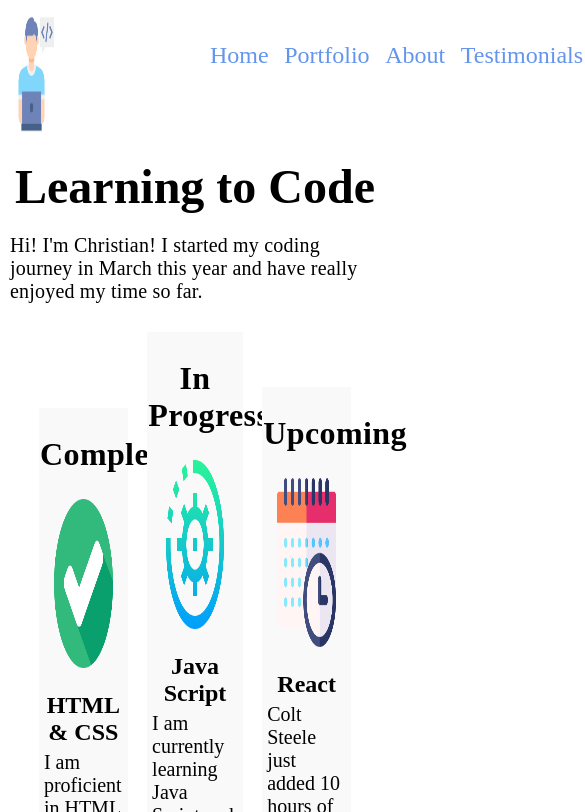
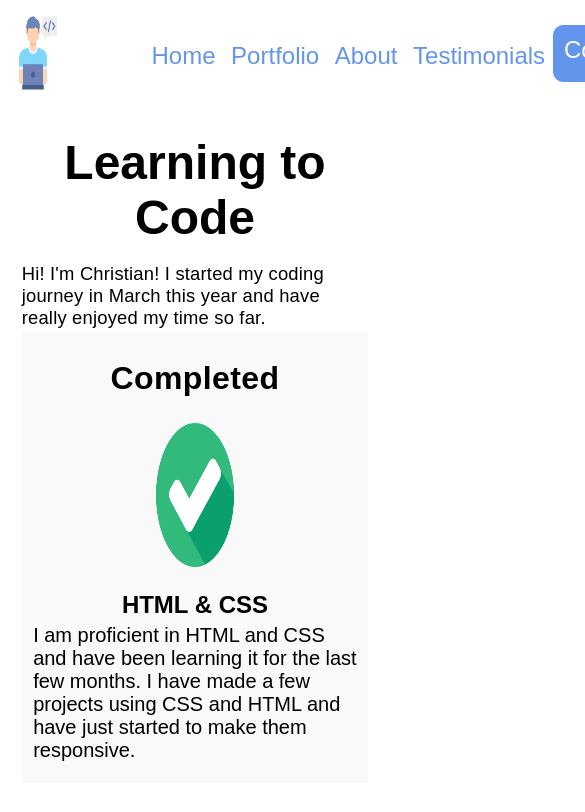
Before and after one commit to CALChris1/Personal-portfolio, a plain HTML site: page index.html in a window 390 px wide. Shown: the top 812 px of the page, 585 px wide, since content can reach past the window. Drawn offline with Linux system fonts and the light colour scheme.

Commit message:
Changed font and made Home page responsive

```diff
--- a/index.html
+++ b/index.html
@@ -26,11 +26,7 @@
         id="about"
         >About</a
       >
-        <a
-          href="file:///Users/christianliew/Desktop/C.Liew/Personal-Projects/Portfolio-Website/testimonials.html"
-          id="testimonials"
-          >Testimonials</a
-        >
+      <a href="" id="testimonials">Testimonials</a>
       <a
         href="file:///Users/christianliew/Desktop/C.Liew/Personal-Projects/Portfolio-Website/contact.html"
         id="contact"
@@ -42,39 +38,58 @@
       <div>
         <h1 class="learning">Learning to Code</h1>
         <p class="description">
-          Hi! I'm Christian! I started my coding journey in March this year and have really enjoyed my time so far.
+          Hi! I'm Christian! I started my coding journey in March this year and
+          have really enjoyed my time so far.
         </p>
+      </div>
     </section>
 
     <section class="boxes">
       <div class="box1">
         <h1 class="title1">Completed</h1>
         <div id="picture1">
-        <img class="picture1" src="assets/checked.png" alt="Completed logo">
+          <img class="picture1" src="assets/checked.png" alt="Completed logo" />
         </div>
         <h3 class="html-css">HTML & CSS</h3>
-        <p class="explanation1">I am proficient in HTML and CSS and have been learning it for the last few months. I have made a few projects using CSS and HTML and have just started to make them responsive.
+        <p class="explanation1">
+          I am proficient in HTML and CSS and have been learning it for the last
+          few months. I have made a few projects using CSS and HTML and have
+          just started to make them responsive.
         </p>
       </div>
+
       <div class="box2">
         <h1 class="title2">In Progress</h1>
         <div id="picture2">
-        <img class="picture2" src="assets/settings.png" alt="In Progress logo">
+          <img
+            class="picture2"
+            src="assets/settings.png"
+            alt="In Progress logo"
+          />
         </div>
         <h3 class="js">Java Script</h3>
-        <p class="explanation2">I am currently learning Java Script and have just finished learning about about the DOM. I aim to continue working through the java script modules and start working on some projects soon so I can apply what I learnt into a real project.
+        <p class="explanation2">
+          I am currently learning Java Script and have just finished learning
+          about about the DOM. I aim to continue working through the java script
+          modules so I can apply what I learnt into a real project.
         </p>
       </div>
-      </div>
+
       <div class="box3">
         <h1 class="title3">Upcoming</h1>
         <div id="picture3">
-        <img class="picture3" src="assets/upcoming.png" alt="Completed logo">
+          <img
+            class="picture3"
+            src="assets/upcoming.png"
+            alt="Completed logo"
+          />
         </div>
         <h3 class="react">React</h3>
-        <p class="explanation3"> Colt Steele just added 10 hours of react videoes into the Udemy course. I am extremely excited to learn about this new framework in the near future and hope I can incoporate it in my upcoming projects.
+        <p class="explanation3">
+          Colt Steele just added 10 hours of react videoes into the Udemy
+          course. I am extremely excited to learn about this new framework in
+          the near future and hope I can incoporate it in my upcoming projects.
         </p>
-      </div>
       </div>
     </section>
   </body>
--- a/style.css
+++ b/style.css
@@ -1,6 +1,7 @@
 body {
   padding: 0px;
   margin: 0px;
+  font-family: "Poppins", sans-serif;
 }
 
 .menu-bar {
@@ -104,6 +105,7 @@ body {
 
 .boxes {
   display: flex;
+  flex-wrap: nowrap;
   flex-direction: row;
   justify-content: center;
   align-items: center;
@@ -149,7 +151,6 @@ body {
 }
 
 .box2 {
-  margin-top: 0;
   width: 30%;
   border: 1px solid #f9f9f9;
   background-color: #f9f9f9;
@@ -220,3 +221,138 @@ body {
   padding-right: 1vw;
   font-size: 1.25em;
 }
+
+@media screen and (max-width: 1300px) {
+  #home {
+    padding-left: 32vw;
+  }
+}
+
+@media screen and (max-width: 1190px) {
+  #home {
+    padding-left: 28vw;
+  }
+}
+
+@media screen and (max-width: 1080px) {
+  #home {
+    padding-left: 24vw;
+  }
+}
+
+@media screen and (max-width: 1000px) {
+  #home {
+    padding-left: 20vw;
+  }
+
+  .logo {
+    height: 13vh;
+    width: 17.5vw;
+  }
+
+  .boxes {
+    flex-direction: column;
+    padding-left: 10vw;
+    padding-right: 10vw;
+  }
+
+  .box1,
+  .box2,
+  .box3 {
+    width: 100%;
+    margin-bottom: 2rem;
+  }
+
+  .box1 {
+    margin-left: 5vw;
+  }
+
+  .explanation1,
+  .explanation2,
+  .explanation3 {
+    margin-left: 1.5vw;
+    margin-right: 1.5vw;
+  }
+
+  .description {
+    padding-left: 3vw;
+    padding-right: 3vw;
+  }
+}
+
+@media screen and (max-width: 850px) {
+  .boxes {
+    flex-direction: column;
+    padding-left: 10vw;
+    padding-right: 10vw;
+  }
+
+  .logo {
+    height: 12vh;
+    width: 17vw;
+  }
+
+  .picture1,
+  .picture2,
+  .picture3 {
+    height: 18vh;
+  }
+}
+
+@media screen and (max-width: 700px) {
+  .logo {
+    height: 11vh;
+    width: 15vw;
+  }
+
+  .picture1,
+  .picture2,
+  .picture3 {
+    height: 16.5vh;
+    width: 17vw;
+  }
+
+  .description {
+    font-size: 1.15em;
+  }
+}
+
+@media screen and (max-width: 600px) {
+  .boxes {
+    flex-direction: column;
+    padding-left: 7vw;
+    padding-right: 7vw;
+  }
+
+  .logo {
+    height: 9vh;
+    width: 14vw;
+  }
+
+  .picture1,
+  .picture2,
+  .picture3 {
+    height: 17vh;
+    width: 20vw;
+  }
+}
+
+@media screen and (max-width: 500px) {
+  .boxes {
+    flex-direction: column;
+    padding-left: 6vw;
+    padding-right: 6vw;
+  }
+
+  .logo {
+    height: 9vh;
+    width: 13vw;
+  }
+
+  .picture1,
+  .picture2,
+  .picture3 {
+    height: 17vh;
+    width: 20vw;
+  }
+}
```
Lines whose indentation alone changed are shown as unchanged.
